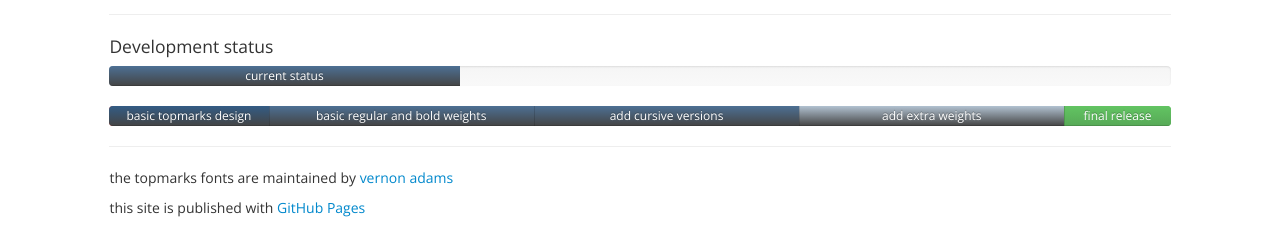
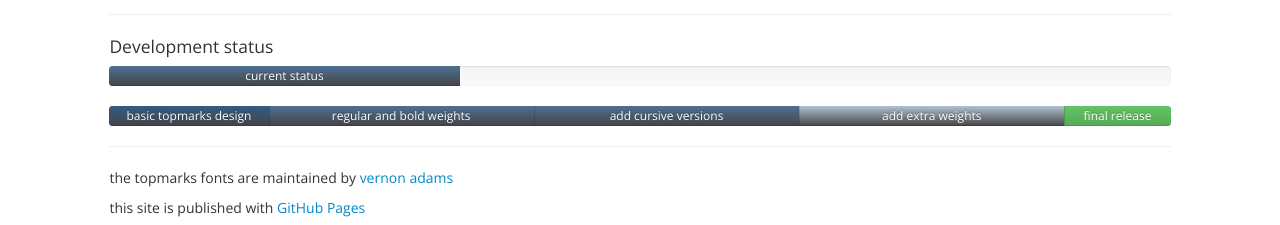
Before and after one commit to vernnobile/topmarks, a Jekyll site: the page built from index.html, in a window 1280 px wide. Shown: the part 717-942 px from the top of the page. Built offline with Jekyll 4.4.1, drawn with Linux system fonts in a browser that asks for light colours; some web fonts are replaced.

Commit message:
Update roadmap.html

```diff
--- a/_includes/roadmap.html
+++ b/_includes/roadmap.html
@@ -5,7 +5,7 @@
 </div>
 <div class="progress">
   <div class="bar bar-danger" style="width: 15%;">basic topmarks design</div>
-  <div class="bar bar-warning" style="width: 25%;">basic regular and bold weights</div>
+  <div class="bar bar-warning" style="width: 25%;">regular and bold weights</div>
   <div class="bar bar-warning" style="width: 25%;">add cursive versions</div>
     <div class="bar bar-info" style="width: 25%;">add extra weights</div>
   <div class="bar bar-success" style="width: 10%;">final release</div>
```
